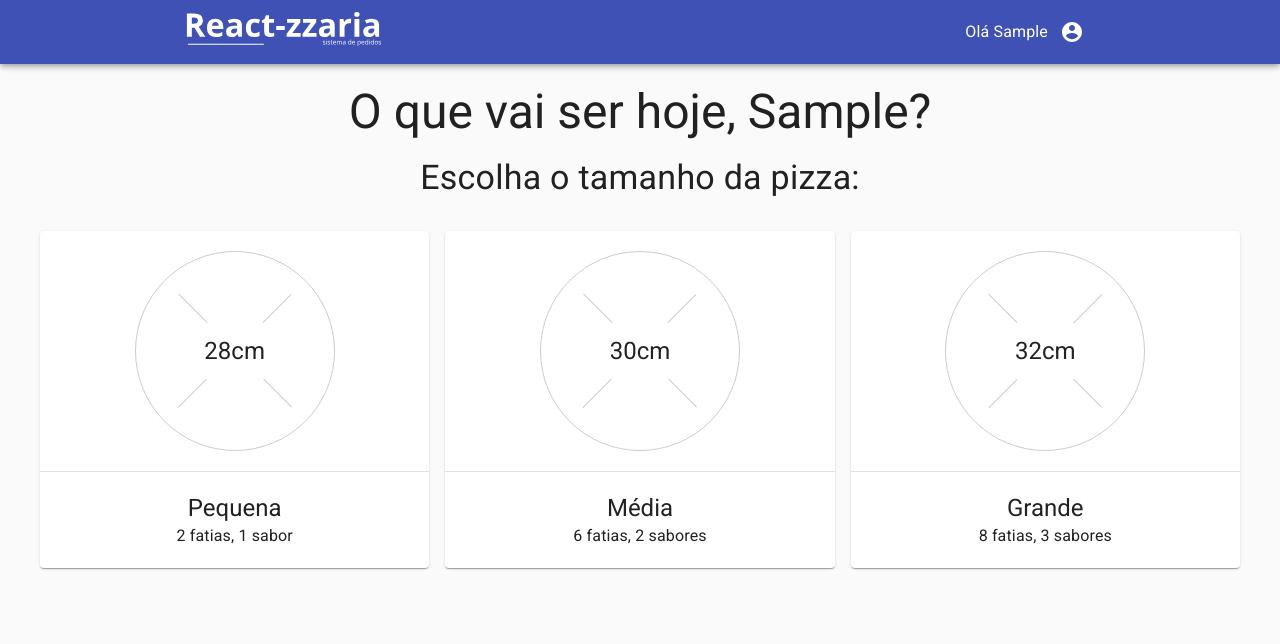
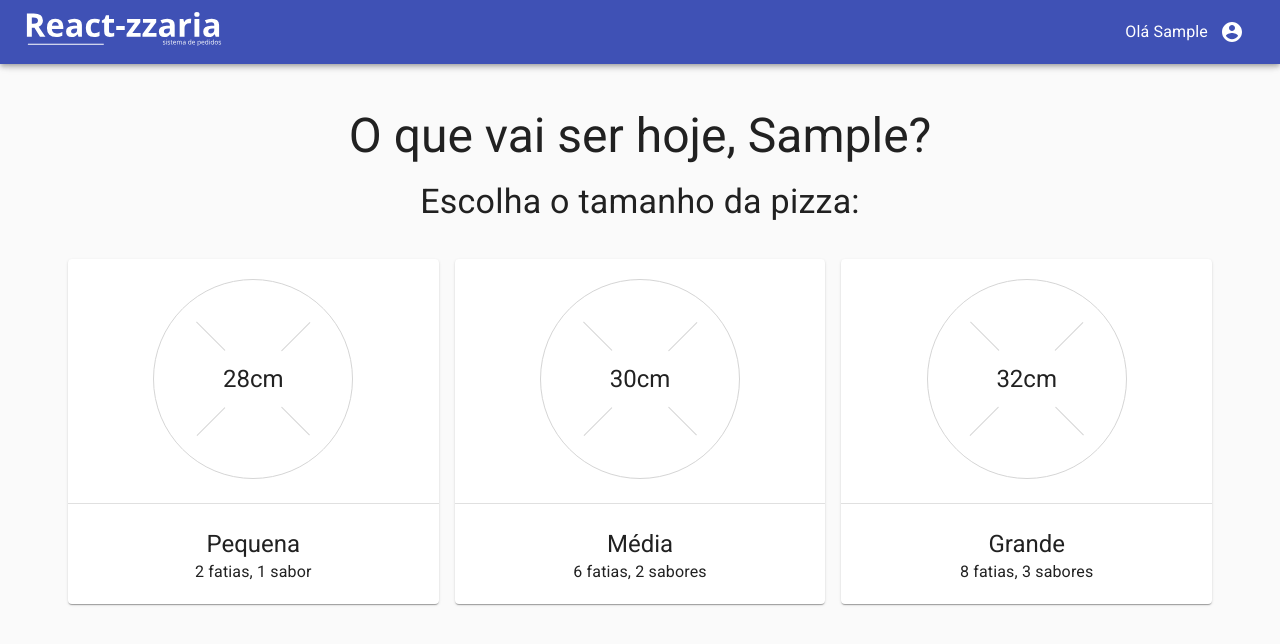
Before and after one commit to enzoserafin/react-zzaria, a React (Create React App) app: page / in a window 1280 px wide. Shown: the top 644 px of the page. Built offline with nearby package versions, Linux system fonts and the light colour scheme; no server answers; sample sign-in values are in the browser's storage.

Commit message:
styles + material ui

```diff
--- a/src/components/Header/styles.js
+++ b/src/components/Header/styles.js
@@ -4,7 +4,7 @@ import { ReactComponent as MainLogo } from '../../assets/logo-react-zzaria.svg'
 
 export const Toolbar = styled(MaterialToolbar)`
   margin: 0 auto;
-  max-width: 960px;
+  max-width: ${({ theme }) => theme.breakpoints.values.lg}px;
   width: 100%;
 `
 
@@ -16,10 +16,10 @@ export const Logo = styled(MainLogo)`
   width: 200px;
 
   & path {
-    fill: #fff;
+    fill: ${({ theme }) => theme.palette.common.white};
   }
 
   & line {
-    stroke: #fff;
+    stroke: ${({ theme }) => theme.palette.common.white};
   }
 `
--- a/src/components/PizzaCard/styles.js
+++ b/src/components/PizzaCard/styles.js
@@ -11,10 +11,10 @@ export const PizzasGrid = styled(Grid).attrs({
   container: true,
   spacing: 2
 })`
-  padding: 20px;
+  padding: ${({ theme }) => theme.spacing(3)}px;
 `
 export const Divider = styled(MaterialDivider)`
-  margin: 20px 0;
+  margin: ${({ theme }) => theme.spacing(3)}px;
   width: 100%;
 `
 
@@ -29,8 +29,8 @@ export const CardActionArea = styled(MaterialActionArea).attrs({
 `
 export const Pizza = styled.div`
   align-items: center;
-  background: #fff;
-  border: 1px solid #ccc;
+  background: ${({ theme }) => theme.palette.common.white};
+  border: 1px solid ${({ theme }) => theme.palette.grey.A100};
   border-radius: 50%;
   display: flex;
   height: 200px;
@@ -41,7 +41,7 @@ export const Pizza = styled.div`
 
   &::before,
   &::after {
-    background: #ccc;
+    background: ${({ theme }) => theme.palette.grey.A100};
     content: '';
     position: absolute;
     transform: rotate(45deg);
@@ -62,7 +62,7 @@ export const PizzaText = styled(Typography).attrs({
   variant: 'h5'
 })`
   align-items: center;
-  background: #fff;
+  background: ${({ theme }) => theme.palette.common.white};
   border-radius: 50%;
   display: flex;
   height: 80px;
--- a/src/pages/Choose-pizza-flavours/styles.js
+++ b/src/pages/Choose-pizza-flavours/styles.js
@@ -36,7 +36,7 @@ export const Checkbox = styled.input.attrs({
 `
 
 export const Divider = styled(MaterialDivider)`
-  margin: 20px 0;
+  margin: ${({ theme }) => theme.spacing(3)}px;
   width: 100%;
 `
 
@@ -44,7 +44,7 @@ export const PizzasGrid = styled(Grid).attrs({
   container: true,
   spacing: 2
 })`
-  padding: 20px;
+  padding: ${({ theme }) => theme.spacing(3)}px;
 `
 
 export const Title = styled(Typography).attrs({
--- a/src/pages/Login/styles.js
+++ b/src/pages/Login/styles.js
@@ -3,7 +3,7 @@ import { Button } from '@material-ui/core'
 import { ReactComponent as MainLogo } from '../../assets/logo-react-zzaria.svg'
 
 export const Container = styled.div`
-  padding: 20px;
+  padding: ${({ theme }) => theme.spacing(3)}px;
 `
 
 export const Logo = styled(MainLogo)`
@@ -15,8 +15,9 @@ export const GitHubButton = styled(Button).attrs({
   fullWidth: true
 })`
   && {
-    font-size: 25px;
-    padding: 15px;
+    font-size: ${({ theme }) => theme.typography.h5.fontSize};
+    max-width: 480px;
+    padding: ${({ theme }) => theme.spacing(2)}px;
     text-transform: none;
   }
 `
--- a/src/pages/Main/index.js
+++ b/src/pages/Main/index.js
@@ -1,7 +1,7 @@
 import React, { Suspense } from 'react'
 import { Route, Switch } from 'react-router-dom'
 import Header from '../../components/Header'
-import { Spacer } from './styles'
+import { Content, Spacer } from './styles'
 import { HOME, CHOOSE_PIZZA_FLAVOURS } from '../../routes'
 
 const ChoosePizzaSize = React.lazy(() => import('../Choose-pizza-size'))
@@ -14,12 +14,14 @@ const Main = () => {
 
       <Spacer />
 
+      <Content>
         <Suspense fallback='Loading...'>
           <Switch>
             <Route path={HOME} exact component={ChoosePizzaSize} />
             <Route path={CHOOSE_PIZZA_FLAVOURS} component={ChoosePizzaFlavours} />
           </Switch>
         </Suspense>
+      </Content>
     </>
   )
 }
--- a/src/pages/Main/styles.js
+++ b/src/pages/Main/styles.js
@@ -1,4 +1,9 @@
 import { withStyles } from '@material-ui/core'
+import styled from 'styled-components'
+
+export const Content = styled.main`
+  padding: ${({ theme }) => theme.spacing(3)}px;;
+`
 
 const style = (theme) => ({
   main: theme.mixins.toolbar
```
Lines whose indentation alone changed are shown as unchanged.
